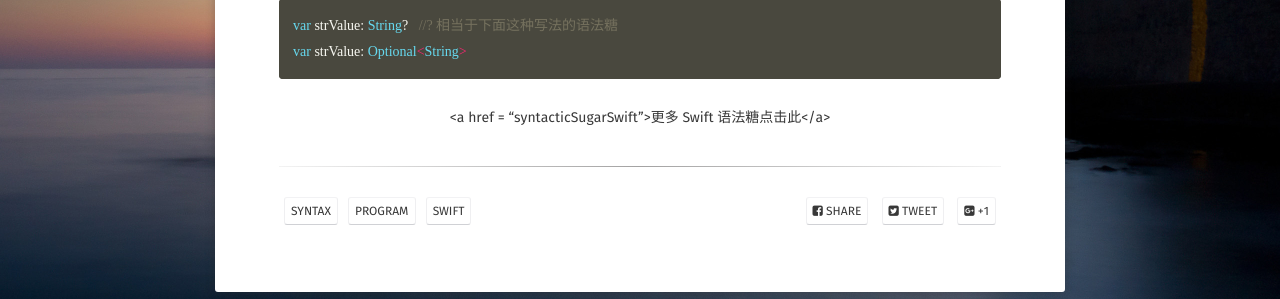
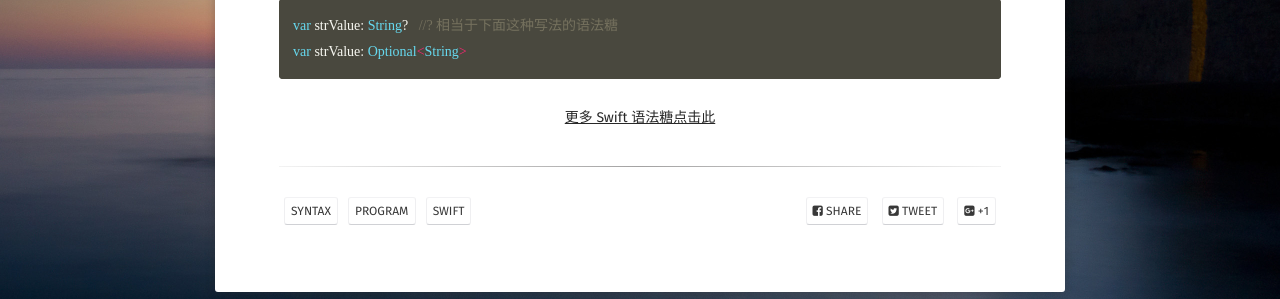
Before and after one commit to AurevoirXavier/deprecated-AurevoirXavier.github.io, a Jekyll site: the page built from _posts/2017-4-25-questionMarkExclamatoryMarkSwift.md, in a window 1280 px wide. Shown: the part 1335-1634 px from the top of the page. Built offline with Jekyll 4.4.1, drawn with Linux system fonts in a browser that asks for light colours; some web fonts are replaced; comment, search, counter and statistics services are not loaded.

Commit message:
16:01/04/25/17

````diff
--- a/_posts/2017-4-25-questionMarkExclamatoryMarkSwift.md
+++ b/_posts/2017-4-25-questionMarkExclamatoryMarkSwift.md
@@ -46,4 +46,4 @@ var strValue: String?   //? 相当于下面这种写法的语法糖
 var strValue: Optional<String>
 ```
 
-<center><a href = “syntacticSugarSwift”>更多 Swift 语法糖点击此</a></center>
+<center><a href = "syntacticSugarSwift">更多 Swift 语法糖点击此</a></center>
````
